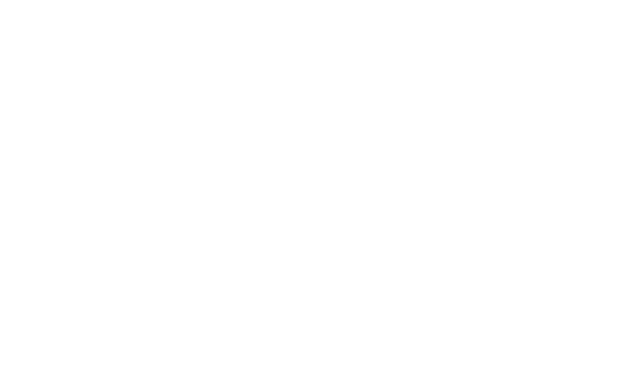
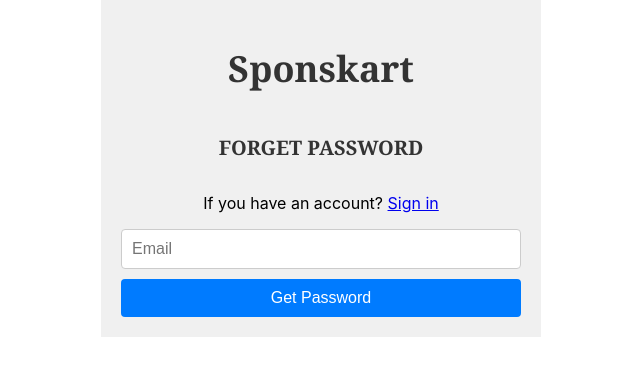
Before and after one commit to JainPriya1234/Sponskart-frontend, a React (Create React App) app: page /forget in a window 1280 px wide. Before the commit this address had no page. Shown: the top 376 px of the page, without its empty margins (319-959 px from the left). Built offline with nearby package versions, Linux system fonts and the light colour scheme.

Commit message:
css added

```diff
--- a/src/App.css
+++ b/src/App.css
@@ -31,7 +31,7 @@
   background-color: #0056b3;
 }
 
-h1 {
+h1,h2{
   font-size: 36px;
   font-weight: 600;
   color: #333;
@@ -39,6 +39,10 @@
   font-Style: "italic";
   font-Family: "Georgia";
 }
+ h2{
+  font-size: 20px;
+ }
+
 label:last-of-type {
   margin-bottom: 10px; /* Adjust the value as per your desired space */
 }
--- a/src/App.js
+++ b/src/App.js
@@ -1,12 +1,14 @@
 import { BrowserRouter as Router , Routes , Route } from 'react-router-dom';
 import Register from './Register';
 import Signin from './Signin';
+import Forget from './Forget';
 function App() {
   return (
        <Router>
         <Routes>
           <Route exact path = '/' Component={Register}/>
           <Route exact path = '/signin' Component={Signin}/>
+          <Route exact path = '/forget' Component={Forget}/>
         </Routes>
        </Router>
   );
--- /dev/null
+++ b/src/Forget.js
@@ -0,0 +1,45 @@
+import React, { useState } from "react";
+import axios from "axios";
+import { Link } from "react-router-dom";
+import './App.css';
+
+const Forget = () => {
+    const [formData, setFormData] = useState({
+        email: "",
+        password: "",
+      });
+
+      const handleChange = (e) => {
+        setFormData({ ...formData, [e.target.name]: e.target.value });
+      };
+
+      const handleSubmit = async (e) => {
+        e.preventDefault();
+        try {
+          await axios.post('https://sponskart-hkgd.onrender.com/forget', formData)
+          .then((res)=>{
+            console.log(res.data);
+          })
+          .catch((err)=>{
+            window.alert(err);
+            console.log(err);
+          })
+        } catch (error) {
+          console.error(error);
+        }
+      };
+
+      return (
+        <form onSubmit={handleSubmit}>
+          <h1>Sponskart</h1>
+          <h2>FORGET PASSWORD</h2>
+          <p style={{textAlign: "center"}}>If you have an account?{" "}
+          <Link to="/signin" style={{ color: "voilet" }}>Sign in</Link>
+          </p>
+          <input type="email" name="email" placeholder="Email" onChange={handleChange} required />
+          <button type="submit">Get Password</button>
+        </form>
+      );
+};
+
+export default Forget;
--- a/src/Register.js
+++ b/src/Register.js
@@ -40,7 +40,7 @@
         <h3 style={{ textAlign: "center" }}>It's Free to Sign Up and Get Started.</h3>
         <p style={{ textAlign: "center" , color:"#676767"  }}>
         Already have an account?{" "}
-        <Link to="/signin">Sign in</Link>
+        <Link to="/signin" color="voilet">Sign in</Link>
       </p>
         <input type="text" name="firstname" placeholder="First Name" onChange={handleChange} required />
         <input type="text" name="lastname" placeholder="Last Name" onChange={handleChange} required />
--- a/src/Signin.js
+++ b/src/Signin.js
@@ -33,13 +33,14 @@
     <form onSubmit={handleSubmit}>
       <h1>Sponskart</h1>
         <h3 style={{ textAlign: "center" }}>It's Free to Sign Up and Get Started.</h3>
-        <p style={{ textAlign: "center" , color:"#676767"  }}>
+        <p style={{ textAlign: "center" , color:"voilet"  }}>
         Don’t have an account?{" "}
-        <Link to="/">Register</Link>
+        <Link to="/" color="voilet">Register</Link>
       </p>
       <input type="email" name="email" placeholder="Email" onChange={handleChange} required />
       <input type="password" name="password" placeholder="Password" onChange={handleChange} required />
       <button type="submit">Login</button>
+      <Link to='/forget' style={{ textAlign: "center" , color:"voilet"  }}>ForgetPassword?</Link>
     </form>
   );
 };
```
